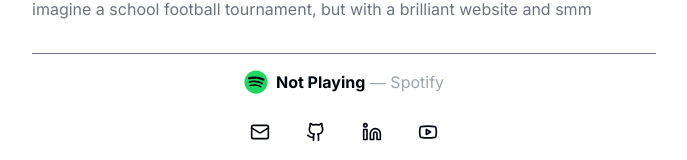
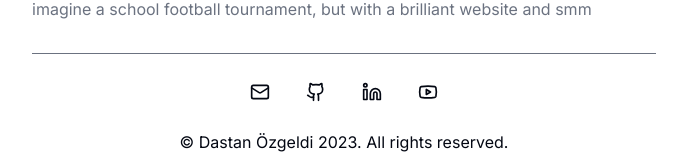
Before and after one commit to dastanozgeldi/dastanozgeldi.me, a Next.js app: page / in a window 1280 px wide. Shown: the part 340-500 px from the top of the page, without its empty margins (296-983 px from the left). Built offline with nearby package versions, Linux system fonts and the light colour scheme; no server answers.

Commit message:
feat: remove spotify now playing

```diff
--- a/src/app/api/spotify/route.ts
+++ /dev/null
@@ -1,29 +0,0 @@
-import { getNowPlaying } from "@/lib/spotify";
-import { NextResponse } from "next/server";
-
-export async function GET() {
-  const response = await getNowPlaying();
-
-  if (response.status === 204 || response.status > 400) {
-    return NextResponse.json({ isPlaying: false });
-  }
-
-  const song = await response.json();
-  const isPlaying = song.is_playing;
-  const title = song.item.name;
-  const artist = song.item.artists
-    .map((_artist: any) => _artist.name)
-    .join(", ");
-  const album = song.item.album.name;
-  const albumImageUrl = song.item.album.images[0].url;
-  const songUrl = song.item.external_urls.spotify;
-
-  return NextResponse.json({
-    album,
-    albumImageUrl,
-    artist,
-    isPlaying,
-    songUrl,
-    title,
-  });
-}
--- a/src/components/footer.tsx
+++ b/src/components/footer.tsx
@@ -1,12 +1,8 @@
-import { NowPlaying } from "@/components/now-playing";
 import { FOOTER_LINKS } from "@/config/links";
 
 export const Footer = () => {
   return (
     <footer className="w-full border-t-[1px] border-t-gray-500 p-4 space-y-4">
-      <NowPlaying />
-
-      {/* Social Links */}
       <div className="flex items-center justify-center gap-3">
         {FOOTER_LINKS.map(({ href, icon }) => (
           <a
@@ -19,7 +15,6 @@ export const Footer = () => {
         ))}
       </div>
 
-      {/* Copyright */}
       <p className="text-center">
         © Dastan Özgeldi {new Date().getFullYear()}. All rights reserved.
       </p>
--- a/src/components/icons.tsx
+++ b/src/components/icons.tsx
@@ -1,5 +1,4 @@
 import {
-  type LucideProps,
   type Icon as LucideIcon,
   AlignEndHorizontal,
   Code2,
@@ -30,13 +29,4 @@ export const Icons = {
   youtube: Youtube,
   sun: SunMedium,
   moon: Moon,
-  spotify: (props: LucideProps) => (
-    <svg xmlns="http://www.w3.org/2000/svg" viewBox="0 0 496 512" {...props}>
-      <path
-        fill="#1ed760"
-        d="M248 8C111.1 8 0 119.1 0 256s111.1 248 248 248 248-111.1 248-248S384.9 8 248 8Z"
-      />
-      <path d="M406.6 231.1c-5.2 0-8.4-1.3-12.9-3.9-71.2-42.5-198.5-52.7-280.9-29.7-3.6 1-8.1 2.6-12.9 2.6-13.2 0-23.3-10.3-23.3-23.6 0-13.6 8.4-21.3 17.4-23.9 35.2-10.3 74.6-15.2 117.5-15.2 73 0 149.5 15.2 205.4 47.8 7.8 4.5 12.9 10.7 12.9 22.6 0 13.6-11 23.3-23.2 23.3zm-31 76.2c-5.2 0-8.7-2.3-12.3-4.2-62.5-37-155.7-51.9-238.6-29.4-4.8 1.3-7.4 2.6-11.9 2.6-10.7 0-19.4-8.7-19.4-19.4s5.2-17.8 15.5-20.7c27.8-7.8 56.2-13.6 97.8-13.6 64.9 0 127.6 16.1 177 45.5 8.1 4.8 11.3 11 11.3 19.7-.1 10.8-8.5 19.5-19.4 19.5zm-26.9 65.6c-4.2 0-6.8-1.3-10.7-3.6-62.4-37.6-135-39.2-206.7-24.5-3.9 1-9 2.6-11.9 2.6-9.7 0-15.8-7.7-15.8-15.8 0-10.3 6.1-15.2 13.6-16.8 81.9-18.1 165.6-16.5 237 26.2 6.1 3.9 9.7 7.4 9.7 16.5s-7.1 15.4-15.2 15.4z" />
-    </svg>
-  ),
 };
--- a/src/components/now-playing.tsx
+++ /dev/null
@@ -1,37 +0,0 @@
-"use client";
-import useSWR from "swr";
-import { Icons } from "./icons";
-
-export const NowPlaying = () => {
-  const fetcher = (url: string) => fetch(url).then((r) => r.json());
-  const { data } = useSWR("/api/spotify", fetcher);
-
-  return (
-    <span className="flex items-center justify-center space-x-2">
-      {data?.isPlaying ? (
-        <img
-          className="w-6 h-6 rounded-full"
-          src={data?.albumImageUrl}
-          alt={data?.album}
-        />
-      ) : (
-        <Icons.spotify className="w-6 h-6 text-[#1ED760]" />
-      )}
-      <div>
-        {data?.isPlaying ? (
-          <a href={data?.songUrl} className="font-bold hover:underline">
-            {data?.isPlaying ? data.title : "Not Playing"}
-          </a>
-        ) : (
-          <span className="font-bold">
-            {data?.isPlaying ? data.title : "Not Playing"}
-          </span>
-        )}
-        <span className="text-gray-400">
-          {" "}
-          ― {data?.isPlaying ? data.artist : "Spotify"}
-        </span>
-      </div>
-    </span>
-  );
-};
--- a/src/lib/spotify.ts
+++ /dev/null
@@ -1,33 +0,0 @@
-const client_id = process.env.SPOTIFY_CLIENT_ID as string;
-const client_secret = process.env.SPOTIFY_CLIENT_SECRET as string;
-const refresh_token = process.env.SPOTIFY_REFRESH_TOKEN as string;
-
-const basic = Buffer.from(`${client_id}:${client_secret}`).toString("base64");
-const NOW_PLAYING_ENDPOINT = `https://api.spotify.com/v1/me/player/currently-playing`;
-const TOKEN_ENDPOINT = `https://accounts.spotify.com/api/token`;
-
-const getAccessToken = async () => {
-  const response = await fetch(TOKEN_ENDPOINT, {
-    method: "POST",
-    headers: {
-      Authorization: `Basic ${basic}`,
-      "Content-Type": "application/x-www-form-urlencoded",
-    },
-    body: new URLSearchParams({
-      grant_type: "refresh_token",
-      refresh_token,
-    }).toString(),
-  });
-
-  return response.json();
-};
-
-export const getNowPlaying = async () => {
-  const { access_token } = await getAccessToken();
-
-  return fetch(NOW_PLAYING_ENDPOINT, {
-    headers: {
-      Authorization: `Bearer ${access_token}`,
-    },
-  });
-};
```
Also changed, not shown: 1 other file (tests, documents, lock files or other folders).
